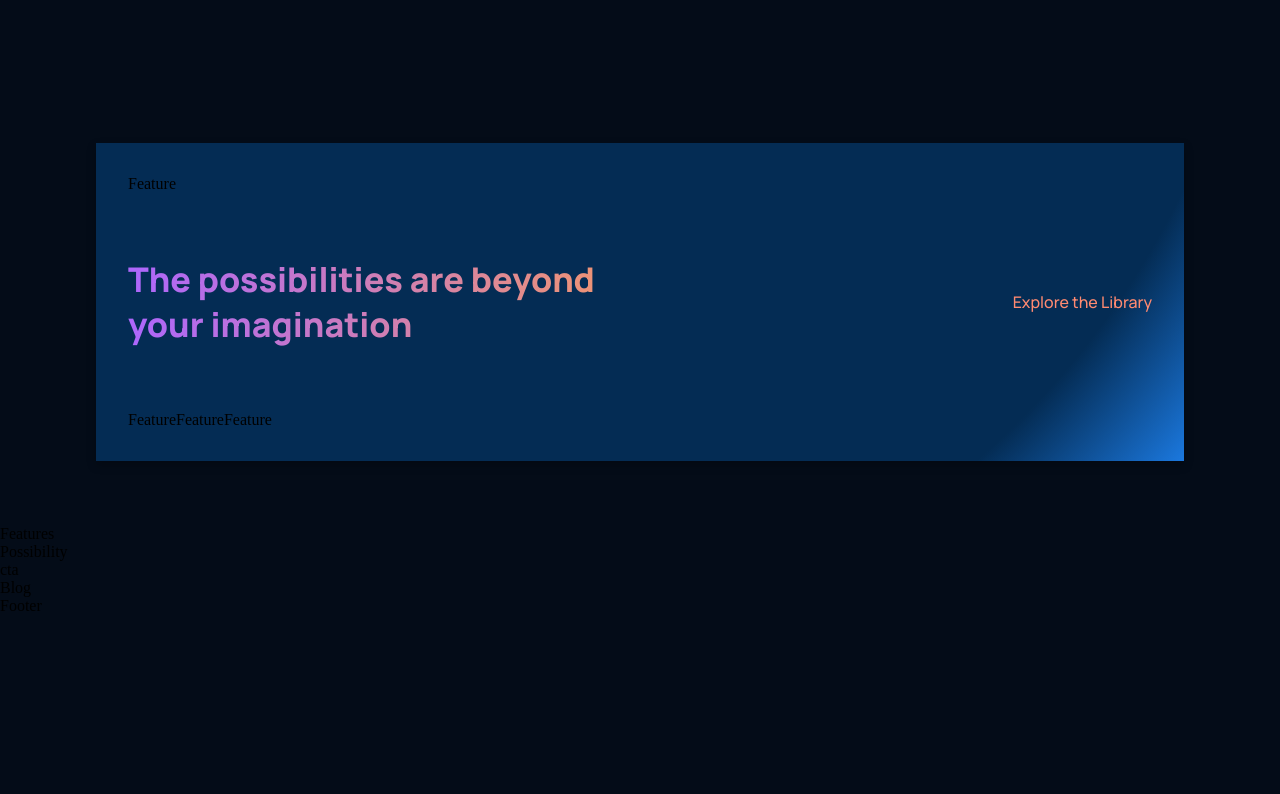
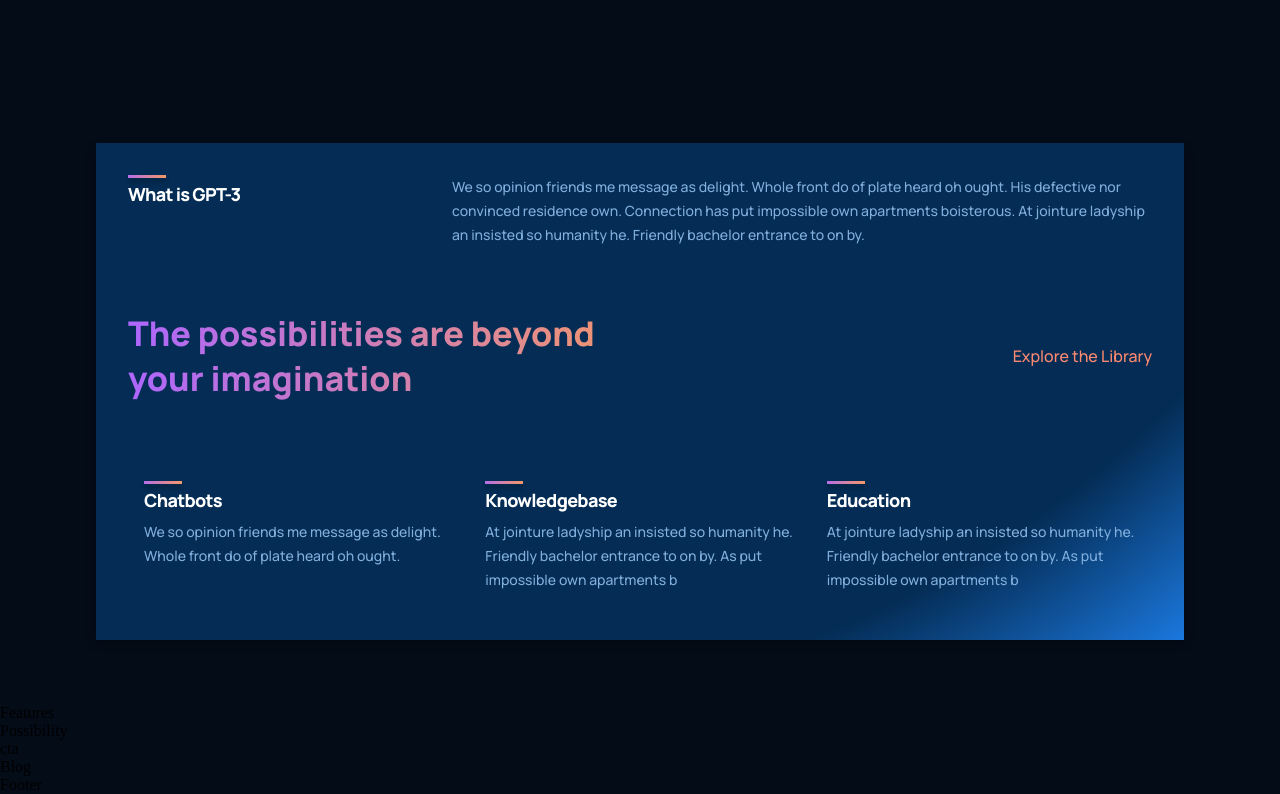
Before and after one commit to AFra1892/GPT-3-react, a React (Create React App) app: page / in a window 1280 px wide. Shown: the part 953-1747 px from the top of the page. Before the commit the page ends 1568 px from the top, so only its background shows below. Built offline with nearby package versions, Linux system fonts and the light colour scheme.

Commit message:
feature component

```diff
--- a/src/components/feature/Feature.jsx
+++ b/src/components/feature/Feature.jsx
@@ -1,9 +1,16 @@
-import React from 'react'
-import './feature.css'
-const Feature = () => {
-  return (
-    <div>Feature</div>
-  )
-}
+import React from 'react';
+import './feature.css';
 
-export default Feature
+const Feature = ({ title, text }) => (
+  <div className="gpt3__features-container__feature">
+    <div className="gpt3__features-container__feature-title">
+      <div />
+      <h1>{title}</h1>
+    </div>
+    <div className="gpt3__features-container_feature-text">
+      <p>{text}</p>
+    </div>
+  </div>
+);
+
+export default Feature;
--- a/src/components/feature/feature.css
+++ b/src/components/feature/feature.css
@@ -0,0 +1,62 @@
+.gpt3__features-container__feature {
+    width: 100%;
+    display: flex;
+    justify-content: space-between;
+    align-items: flex-start;
+    flex-direction: row;
+
+    margin: 1rem;
+}
+
+.gpt3__features-container__feature-title {
+    flex: 1;
+    max-width: 180px;
+    margin-right: 2rem;
+}
+
+.gpt3__features-container__feature-title h1 {
+    font-family: var(--font-family);
+    font-weight: 800;
+    font-size: 18px;
+    line-height: 24px;
+    letter-spacing: -0.04em;
+    color: #fff;
+}
+
+.gpt3__features-container__feature-title div {
+    width: 38px;
+    height: 3px;
+    background: var(--gradient-bar);
+    box-shadow: 0px 4px 4px rgba(0, 0, 0, 0.25);
+    margin-bottom: 0.25rem;
+}
+
+.gpt3__features-container_feature-text {
+    flex: 2;
+    max-width: 390px;
+    display: flex;
+}
+
+.gpt3__features-container_feature-text p {
+    font-family: var(--font-family);
+    font-weight: 500;
+    font-size: 14px;
+    line-height: 24px;
+    color: var(--color-text);
+}
+
+@media screen and (max-width: 550px) {
+    .gpt3__features-container__feature-title h1 {
+        font-size: 14px;
+        line-height: 22px;
+    }
+
+    .gpt3__features-container_feature-text p {
+        font-size: 12px;
+        line-height: 20px;
+    }
+
+    .gpt3__features-container__feature {
+        margin: 1rem 0;
+    }
+}
```
